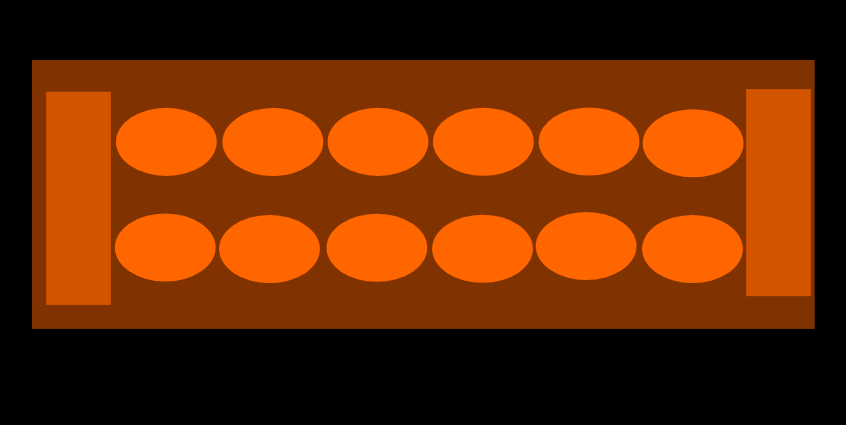
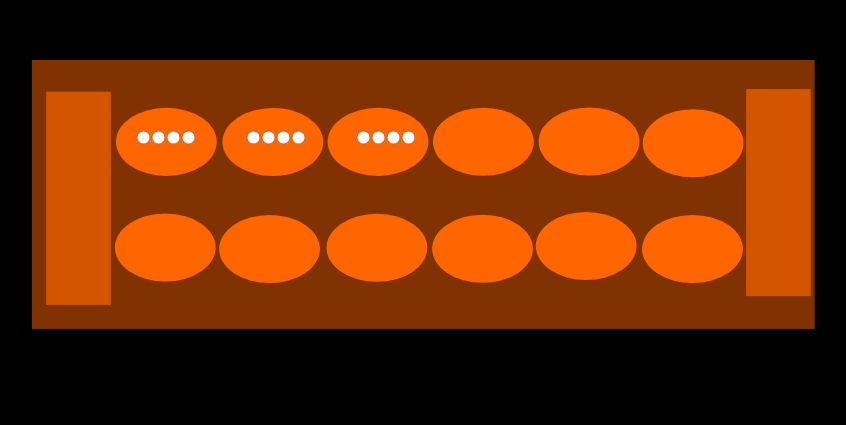
Before and after one commit to eozturk1968/cosc303finalproject, a plain HTML site: page src/index.html in a window 1280 px wide. Shown: the part 128-553 px from the top of the page, without its empty margins (224-1070 px from the left). Drawn offline with Linux system fonts and the light colour scheme.

Commit message:
Worked on adding circles with Javascript. Might not be final solution but is something I was messing around with

```diff
--- a/src/index.html
+++ b/src/index.html
@@ -8,7 +8,19 @@
 </head>
 <body>
     <div id="board">
-        <div id="element"></div>
+        //Twelve elements for the twelve holes.
+        <div id="element1"></div>
+        <div id="element2"></div>
+        <div id="element3"></div>
+        <div id="element4"></div>
+        <div id="element5"></div>
+        <div id="element6"></div>
+        <div id="element7"></div>
+        <div id="element8"></div>
+        <div id="element9"></div>
+        <div id="element10"></div>
+        <div id="element11"></div>
+        <div id="element12"></div>
     </div>
     <script src="main.js"></script>
 </body>
--- a/src/main.js
+++ b/src/main.js
@@ -0,0 +1,29 @@
+//Make sure pieces are in place
+//This 4 in the loop can later be changed to how many elements is to be stored in that hole.
+// We can keep track of that with an array (board) that stores how many elements should be in each hole. That can then be printed.
+const el1 = document.getElementById('element1');
+for(let i = 0; i < 4; i++)
+{
+    const img = document.createElement('img');
+    img.src = '../assets/images/circle.svg';
+    img.width = '15';
+    el1.appendChild(img);
+}
+
+const el2 = document.getElementById('element2');
+for(let i = 0; i < 4; i++)
+{
+    const img = document.createElement('img');
+    img.src = '../assets/images/circle.svg';
+    img.width = '15';
+    el2.appendChild(img);
+}
+
+const el3 = document.getElementById('element3');
+for(let i = 0; i < 4; i++)
+{
+    const img = document.createElement('img');
+    img.src = '../assets/images/circle.svg';
+    img.width = '15';
+    el3.appendChild(img);
+}
--- a/src/style.css
+++ b/src/style.css
@@ -1,3 +1,4 @@
+
 body
 {
     background: black;
@@ -12,3 +13,24 @@ body
     background-image:url("../assets/images/background.svg");
     background-size: cover;
 }
+
+#element1
+{
+    position:absolute;
+    margin-left: 120px;
+    margin-top: 7%;
+}
+
+#element2
+{
+    position:absolute;
+    margin-left: 230px;
+    margin-top: 7%;
+}
+
+#element3
+{
+    position:absolute;
+    margin-left: 340px;
+    margin-top: 7%;
+}
```
Also changed, not shown: assets/images/circle.svg (added).
